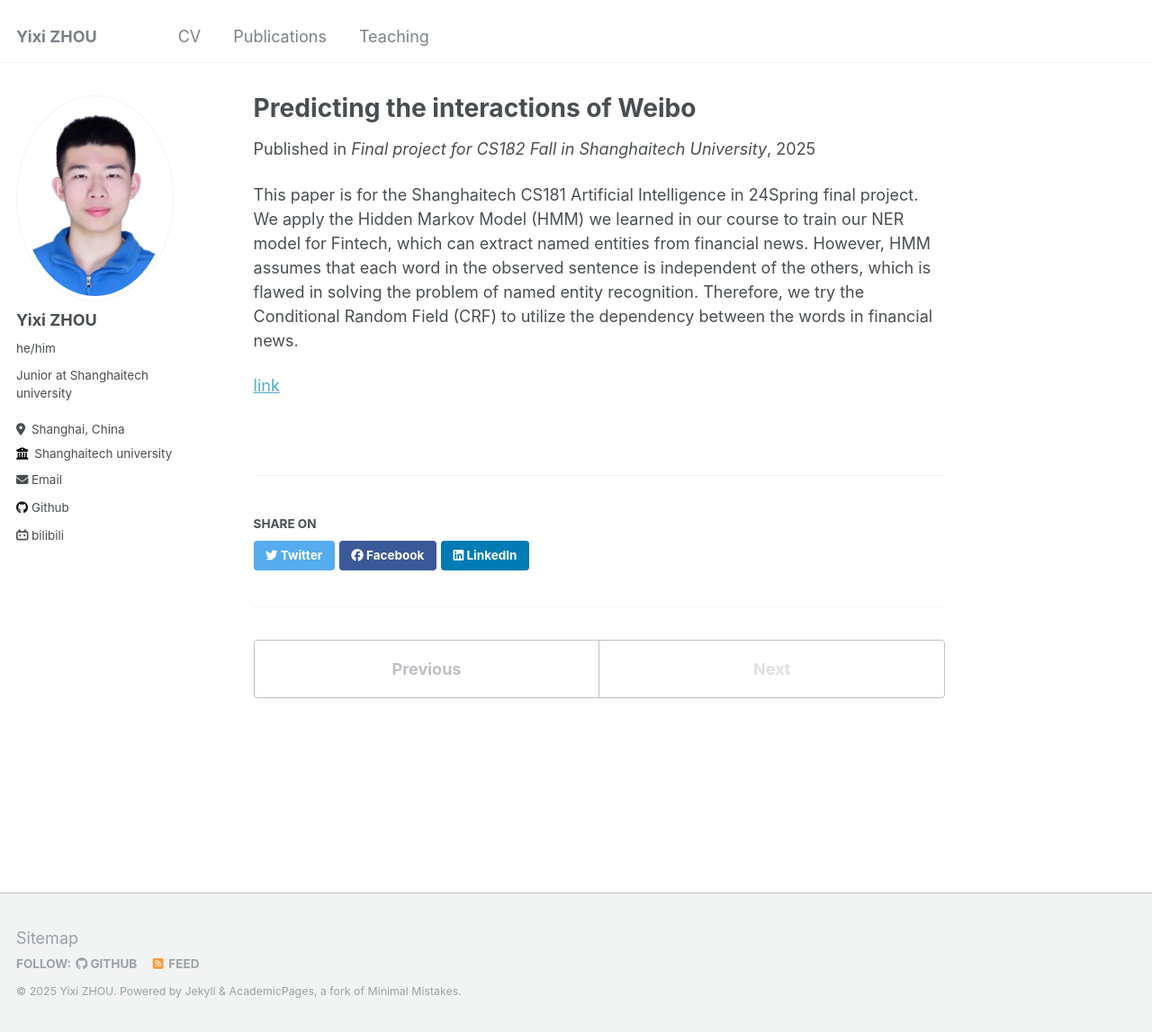
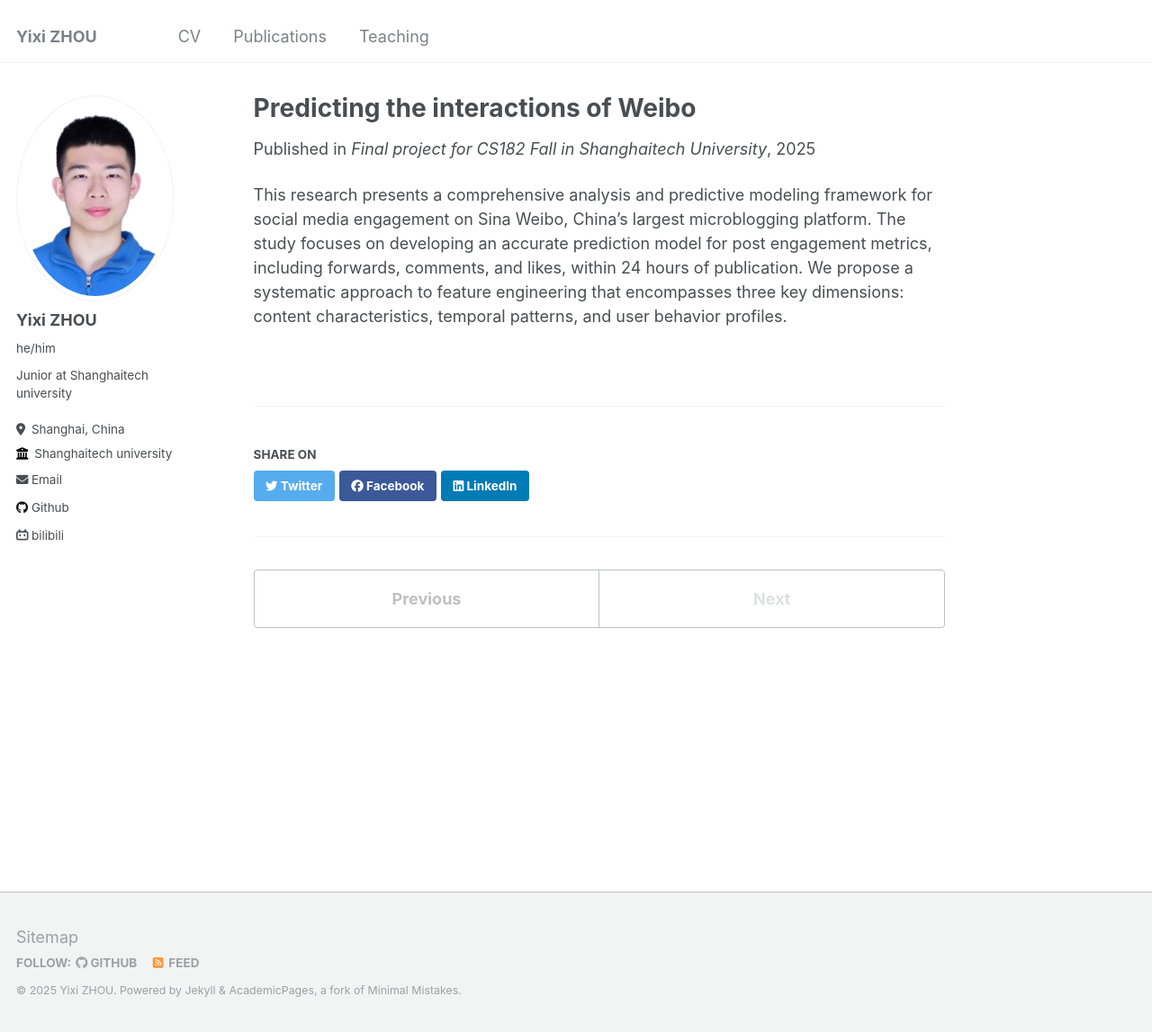
Before and after one commit to teslaxi/teslaxi.github.io, a Jekyll site: the page built from _publications/2025-01-15-Weibo-prediction.md, in a window 1280 px wide and 1147 px high. Shown: the whole window at 90% size. Built offline with Jekyll 4.4.1, drawn with Linux system fonts in a browser that asks for light colours.

Commit message:
update 20250222

```diff
--- a/_publications/2025-01-15-Weibo-prediction.md
+++ b/_publications/2025-01-15-Weibo-prediction.md
@@ -5,10 +5,8 @@ permalink: /publication/2025-01-15-Weibo_prediction
 excerpt: 'This paper is about Predicting the interactions of Weibo'
 date: 2025-01-15
 venue: 'Final project for CS182 Fall in Shanghaitech University'
-paperurl: 'https://github.com/teslaxi/Named-entity-recognition-for-Fintech/blob/main/paper/group2_Named%20entity%20recognition%20for%20Fintech.pdf'
+paperurl: 'https://github.com/teslaxi/teslaxi.github.io/blob/master/files/Predicting_the_interactions_of_Weibo.pdf'
 
 ---
 
-This paper is for the Shanghaitech CS181 Artificial Intelligence in 24Spring final project. We apply the Hidden Markov Model (HMM) we learned in our course to train our NER model for Fintech, which can extract named entities from financial news. However, HMM assumes that each word in the observed sentence is independent of the others, which is flawed in solving the problem of named entity recognition. Therefore, we try the Conditional Random Field (CRF) to utilize the dependency between the words in financial news.
-
-[link](https://github.com/teslaxi/Named-entity-recognition-for-Fintech/blob/main/paper/group2_Named%20entity%20recognition%20for%20Fintech.pdf)
+This research presents a comprehensive analysis and predictive modeling framework for social media engagement on Sina Weibo, China’s largest microblogging platform. The study focuses on developing an accurate prediction model for post engagement metrics, including forwards, comments, and likes, within 24 hours of publication. We propose a systematic approach to feature engineering that encompasses three key dimensions: content characteristics, temporal patterns, and user behavior profiles.
```
